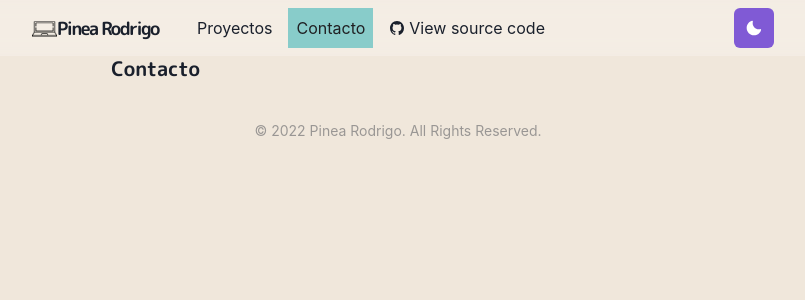
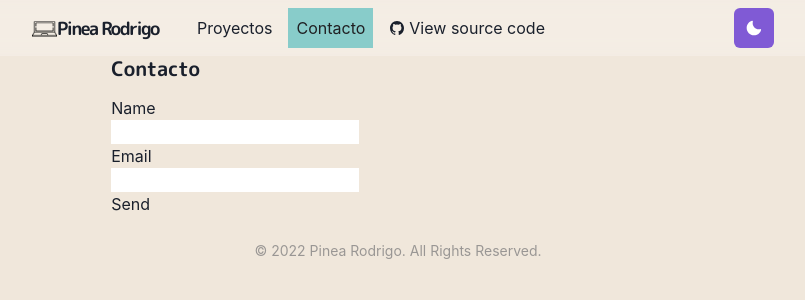
Before and after one commit to rodrigomp88/home-page, a Next.js app: page /contact in a window 1280 px wide. Shown: the top 300 px of the page, without its empty margins (242-1047 px from the left). Built offline with nearby package versions, Linux system fonts and the light colour scheme.

Commit message:
contact prueba

```diff
--- a/pages/contact.js
+++ b/pages/contact.js
@@ -9,7 +9,23 @@ const Contact = () => (
         Contacto
       </Heading>
       <SimpleGrid columns={[1, 1, 2]} gap={6}>
-        <Section delay={0.1}></Section>
+        <Section delay={0.1}>
+          <form name="contact" netlify="true">
+            <p>
+              <label>
+                Name <input type="text" name="name" />
+              </label>
+            </p>
+            <p>
+              <label>
+                Email <input type="email" name="email" />
+              </label>
+            </p>
+            <p>
+              <button type="submit">Send</button>
+            </p>
+          </form>
+        </Section>
       </SimpleGrid>
     </Container>
   </Layout>
```
